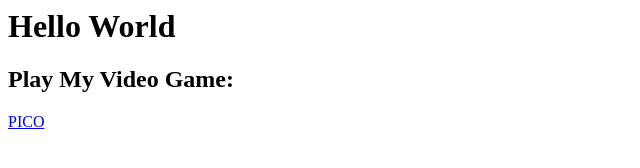
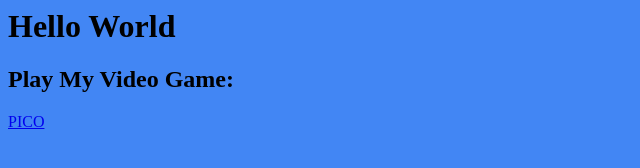
Before and after one commit to jacobsilcoff/jacobsilcoff.github.io, a plain HTML site: page index.html in a window 1280 px wide. Shown: the whole page, without its empty margins (0-640 px from the left). Drawn offline with Linux system fonts and the light colour scheme.

Commit message:
Update styles.css

```diff
--- a/styles.css
+++ b/styles.css
@@ -1,4 +1,4 @@
 body
 {
-  background-color : "rgb(66, 134, 244)";
+  background-color : rgb(66, 134, 244);
 }
```
